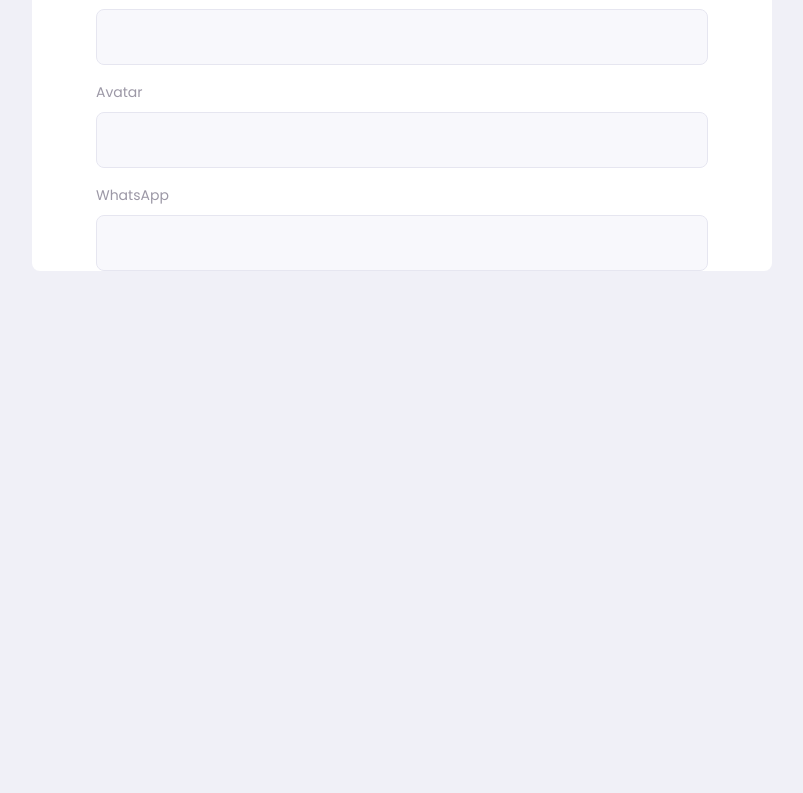
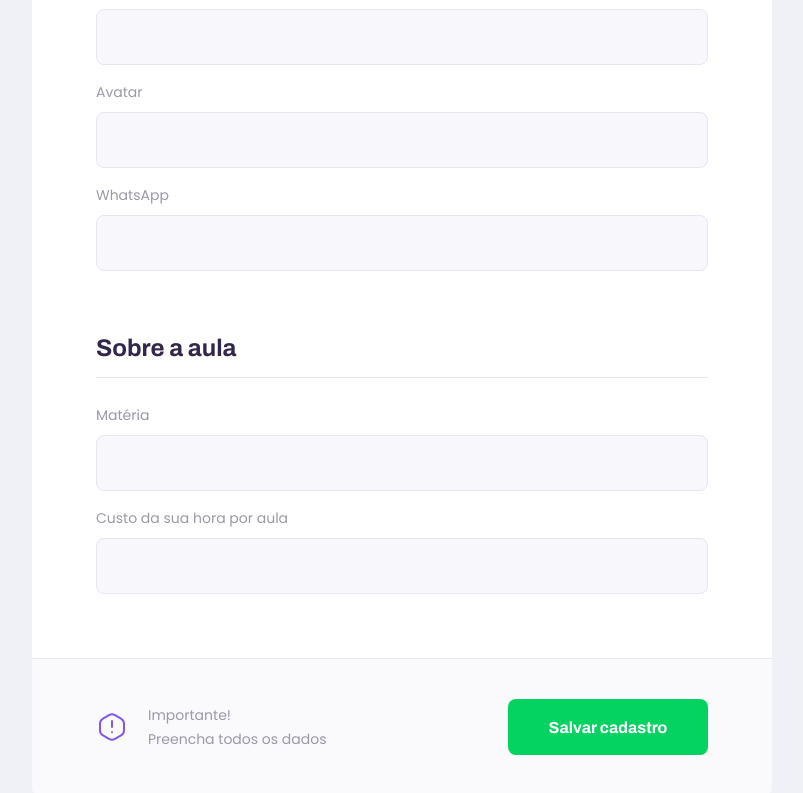
Before and after one commit to nandabalassoni/proffy, a React (Create React App) app: page /give-classes in a window 1280 px wide. Shown: the part 463-1256 px from the top of the page, without its empty margins (238-1041 px from the left). Before the commit the page ends 800 px from the top, so only its background shows below. Built offline with nearby package versions, Linux system fonts and the light colour scheme; the HTML template or start-up script is replaced by a standard one.

Commit message:
aplicando o component Input no arquivo Index para o formulario de cadastro de professores

```diff
--- a/src/pages/TeacherForm/index.tsx
+++ b/src/pages/TeacherForm/index.tsx
@@ -1,6 +1,10 @@
 import React from 'react';
 import PageHeader from '../../components/PageHeader';
 import './styles.css'
+import Input from '../../components/Input';
+import warningIcon from '../../assets/images/icons/warning.svg'
+
+
 
 function TeacherForm(){
     return(
@@ -13,22 +17,31 @@
                 <fieldset>
                     <legend> Seus dados </legend>
 
-                    <div className="input-block">
-                        <label htmlFor="name"> Nome completo</label>
-                        <input type="text" id="name"/>
-                    </div>
-
-                    <div className="input-block">
-                        <label htmlFor="avatar"> Avatar</label>
-                        <input type="text" id="avatar"/>
-                    </div>
-
-                    <div className="input-block">
-                        <label htmlFor="whatsapp"> WhatsApp  </label>
-                        <input type="text" id="whatsapp"/>
-                    </div>
+                    <Input name="name" label="Nome completo" />
+                    <Input name="avatar" label="Avatar" />
+                    <Input name="whatsapp" label="WhatsApp" />
 
                 </fieldset>
+
+                <fieldset>
+                    <legend> Sobre a aula </legend>
+
+                    <Input name="subject" label="Matéria" />
+                    <Input name="cost" label="Custo da sua hora por aula" />
+
+                </fieldset>
+
+                <footer>
+                    <p>
+                        <img src={warningIcon} alt="Aviso importante"/>
+                        Importante! <br />
+                        Preencha todos os dados
+                    </p>
+
+                    <button type="button">
+                        Salvar cadastro
+                    </button>
+                </footer>
             </main>
         </div>
     )
```
